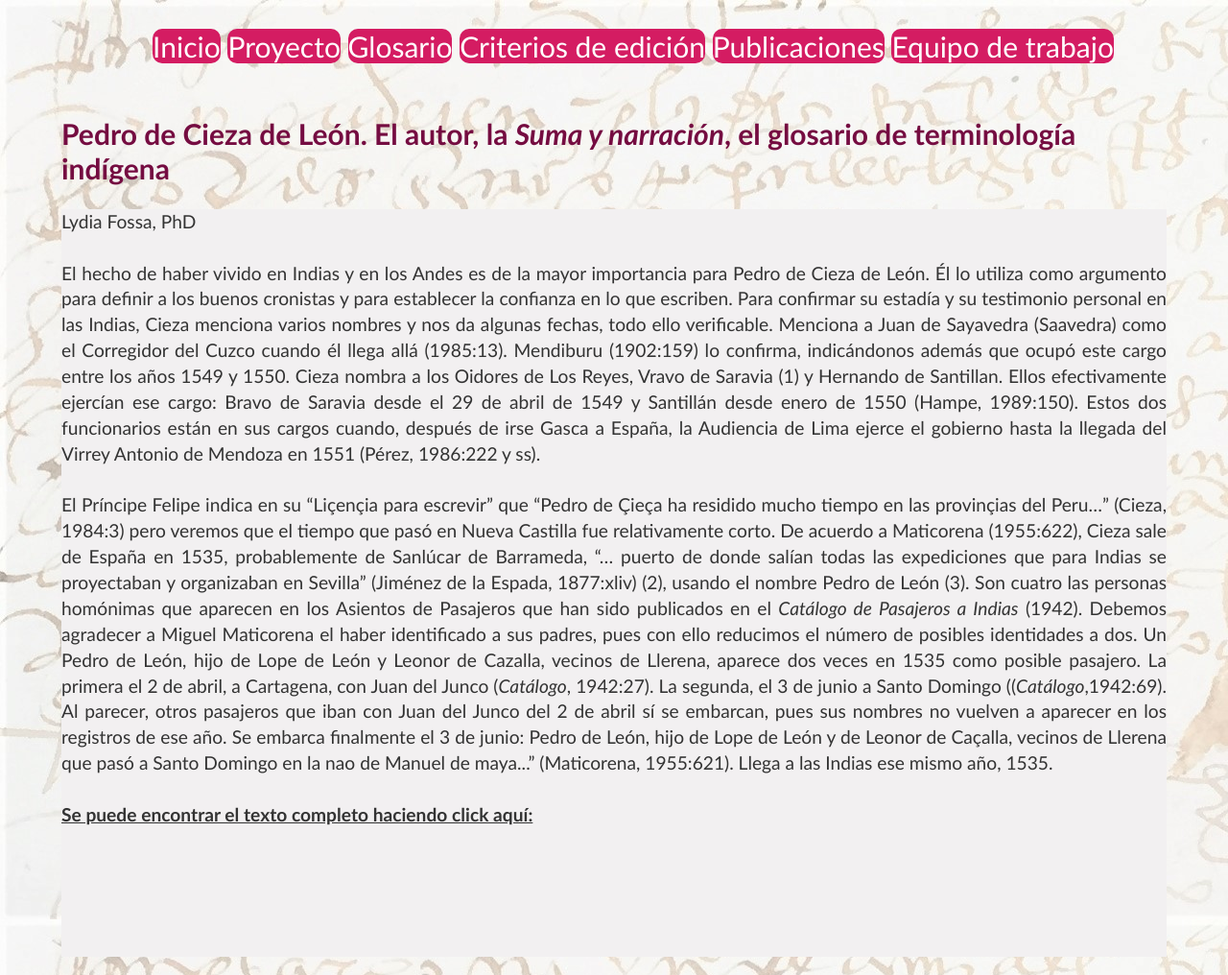
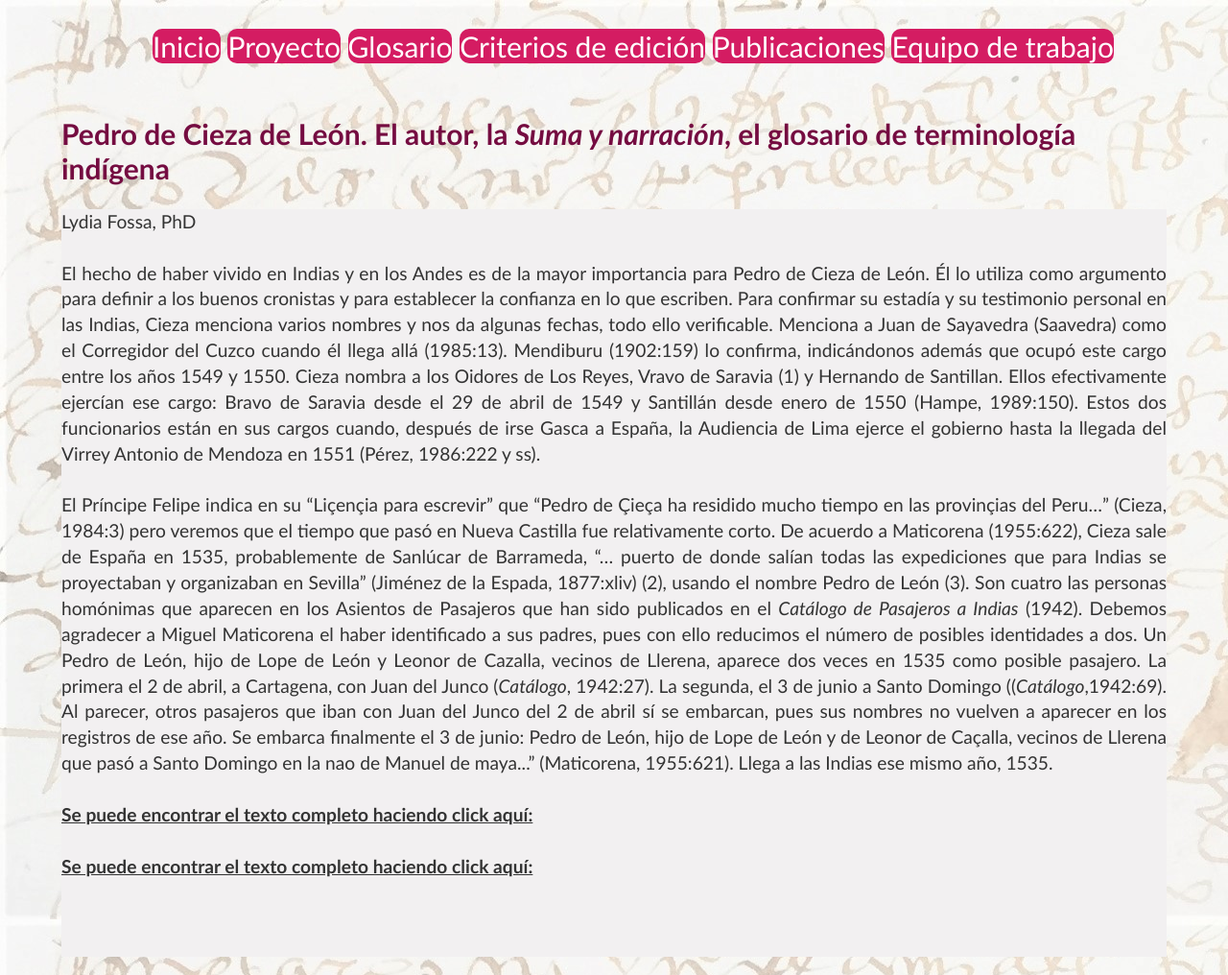
Before and after one commit to glosascroniquenses/glosascroniquenses.github.io, a Jekyll site: the page built from intro/cronista05.html, in a window 1280 px wide. Shown: the whole page at 96% size. Built offline with Jekyll 4.4.1, drawn with Linux system fonts in a browser that asks for light colours.

Commit message:
Update cronista05.html

```diff
--- a/intro/cronista05.html
+++ b/intro/cronista05.html
@@ -14,6 +14,6 @@
 
 <u><strong>Se puede encontrar el texto completo haciendo click aquí:</strong></u>
 <br><br>
-<a target="_blank" href="https://www.academia.edu/38180586/Pedro_de_Cieza_de_Le%C3%B3n._El_autor_la_Suma_y_narraci%C3%B3n_el_glosario_de_terminolog%C3%ADa_ind%C3%ADgena.doc" style="color:#333;"></a>
+<a target="_blank" href="https://www.academia.edu/38180586/Pedro_de_Cieza_de_Le%C3%B3n._El_autor_la_Suma_y_narraci%C3%B3n_el_glosario_de_terminolog%C3%ADa_ind%C3%ADgena.doc" style="color:#333;"><u><strong>Se puede encontrar el texto completo haciendo click aquí:</strong></u></a>
 <br><br>
 <br><br>
```
